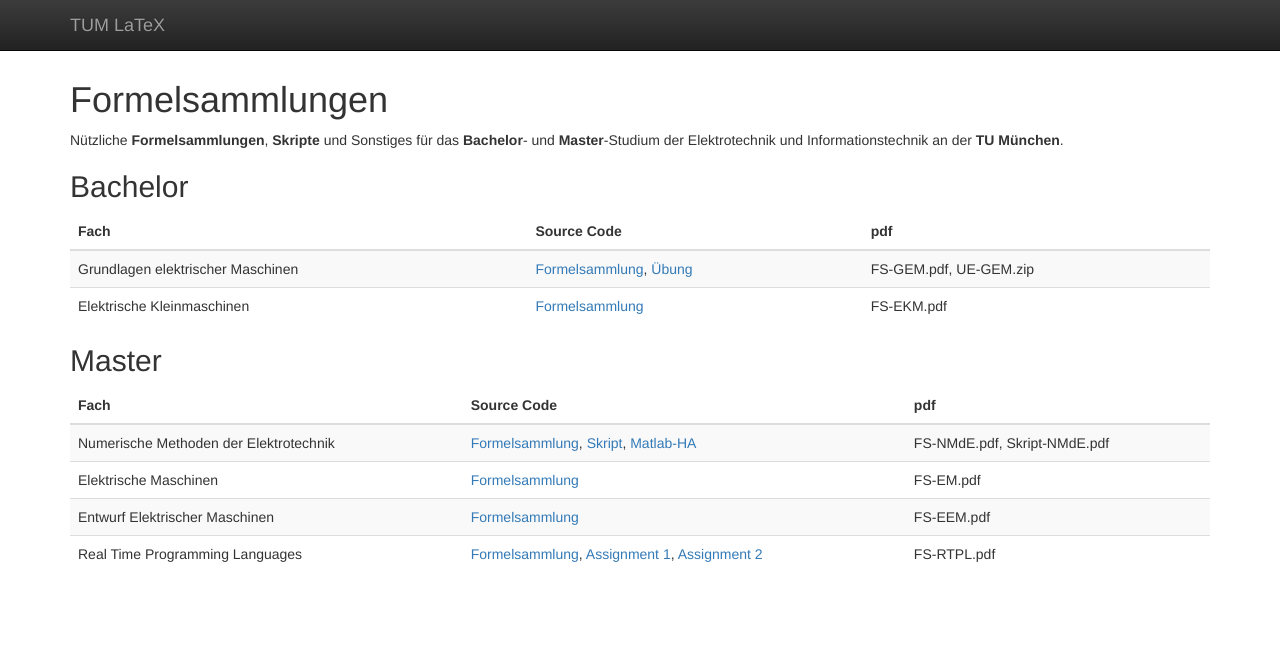
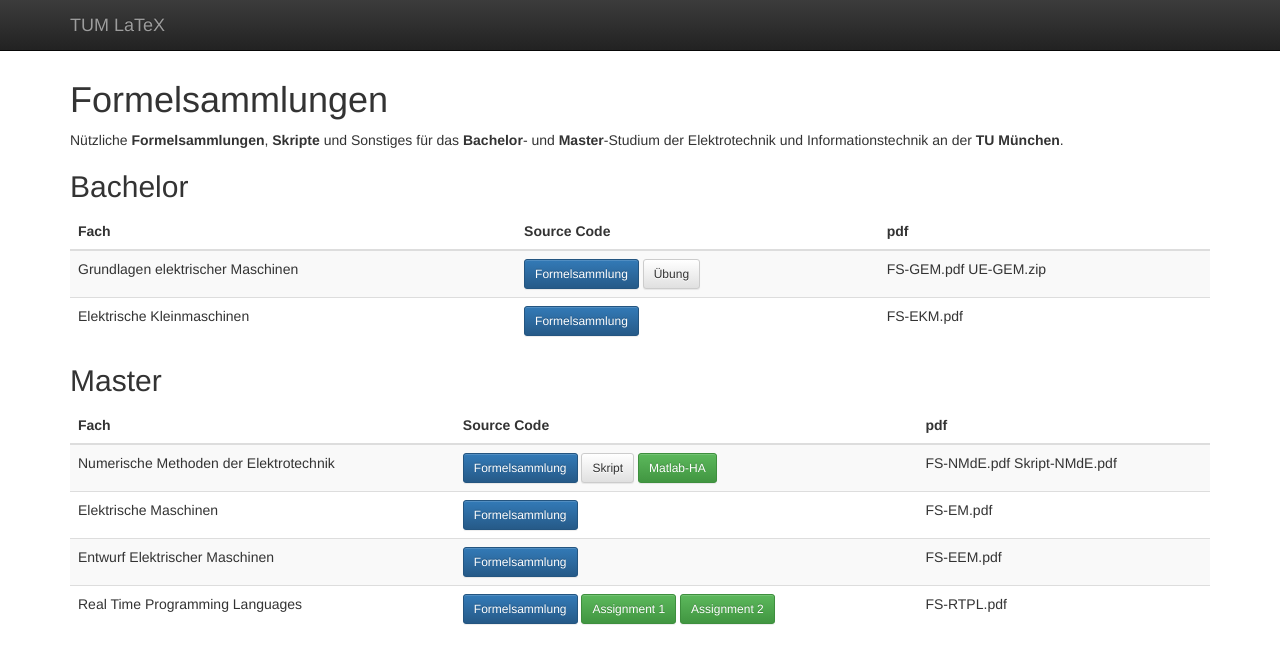
Before and after one commit to MaKeAppDev/TUM-Projekte, a Jekyll site: the page built from index.md, in a window 1280 px wide. Shown: the top 664 px of the page. Built offline with Jekyll 4.4.1, drawn with Linux system fonts in a browser that asks for light colours; nearby versions of some CDN libraries; part of the change alters nothing that is shown.

Commit message:
improved source links

```diff
--- a/index.md
+++ b/index.md
@@ -8,18 +8,18 @@ Nützliche **Formelsammlungen**, **Skripte** und Sonstiges für das **Bachelor**
 
 ## Bachelor
 
-{:.table .table-striped}
+{: .table .table-striped}
 | Fach        | Source Code           | pdf  |
 | ------------- | ------------- | ----- |
-| Grundlagen elektrischer Maschinen | [Formelsammlung](https://github.com/MaKeAppDev/FS-GEM), [Übung](https://github.com/MaKeAppDev/UE-GEM) | FS-GEM.pdf, UE-GEM.zip |
-| Elektrische Kleinmaschinen | [Formelsammlung](https://github.com/MaKeAppDev/FS-EKM) | FS-EKM.pdf |
+| Grundlagen elektrischer Maschinen | [Formelsammlung](https://github.com/MaKeAppDev/FS-GEM){: .btn .btn-sm .btn-primary} [Übung](https://github.com/MaKeAppDev/UE-GEM){: .btn .btn-sm .btn-default} | FS-GEM.pdf UE-GEM.zip |
+| Elektrische Kleinmaschinen | [Formelsammlung](https://github.com/MaKeAppDev/FS-EKM){: .btn .btn-sm .btn-primary} | FS-EKM.pdf |
 
 ## Master
 
-{:.table .table-striped}
+{: .table .table-striped}
 | Fach        | Source Code           | pdf  |
 | ------------- | ------------- | ----- |
-| Numerische Methoden der Elektrotechnik | [Formelsammlung](https://github.com/MaKeAppDev/FS-NMdE), [Skript](https://github.com/MaKeAppDev/Skript-NMdE), [Matlab-HA](https://bitbucket.org/thetexteam/numerik-uebung/) | FS-NMdE.pdf, Skript-NMdE.pdf |
-| Elektrische Maschinen | [Formelsammlung](https://github.com/MaKeAppDev/FS-EM) | FS-EM.pdf |
-| Entwurf Elektrischer Maschinen | [Formelsammlung](https://github.com/MaKeAppDev/FS-EEM) | FS-EEM.pdf |
-| Real Time Programming Languages | [Formelsammlung](https://github.com/MaKeAppDev/FS-RTPL), [Assignment 1](https://bitbucket.org/rtpl/assignment_1/), [Assignment 2](https://bitbucket.org/rtpl/assignment_2/) | FS-RTPL.pdf |
+| Numerische Methoden der Elektrotechnik | [Formelsammlung](https://github.com/MaKeAppDev/FS-NMdE){: .btn .btn-sm .btn-primary} [Skript](https://github.com/MaKeAppDev/Skript-NMdE){: .btn .btn-sm .btn-default} [Matlab-HA](https://bitbucket.org/thetexteam/numerik-uebung/){: .btn .btn-sm .btn-success} | FS-NMdE.pdf Skript-NMdE.pdf |
+| Elektrische Maschinen | [Formelsammlung](https://github.com/MaKeAppDev/FS-EM){: .btn .btn-sm .btn-primary} | FS-EM.pdf |
+| Entwurf Elektrischer Maschinen | [Formelsammlung](https://github.com/MaKeAppDev/FS-EEM){: .btn .btn-sm .btn-primary} | FS-EEM.pdf |
+| Real Time Programming Languages | [Formelsammlung](https://github.com/MaKeAppDev/FS-RTPL){: .btn .btn-sm .btn-primary} [Assignment 1](https://bitbucket.org/rtpl/assignment_1/){: .btn .btn-sm .btn-success} [Assignment 2](https://bitbucket.org/rtpl/assignment_2/){: .btn .btn-sm .btn-success} | FS-RTPL.pdf |
```
